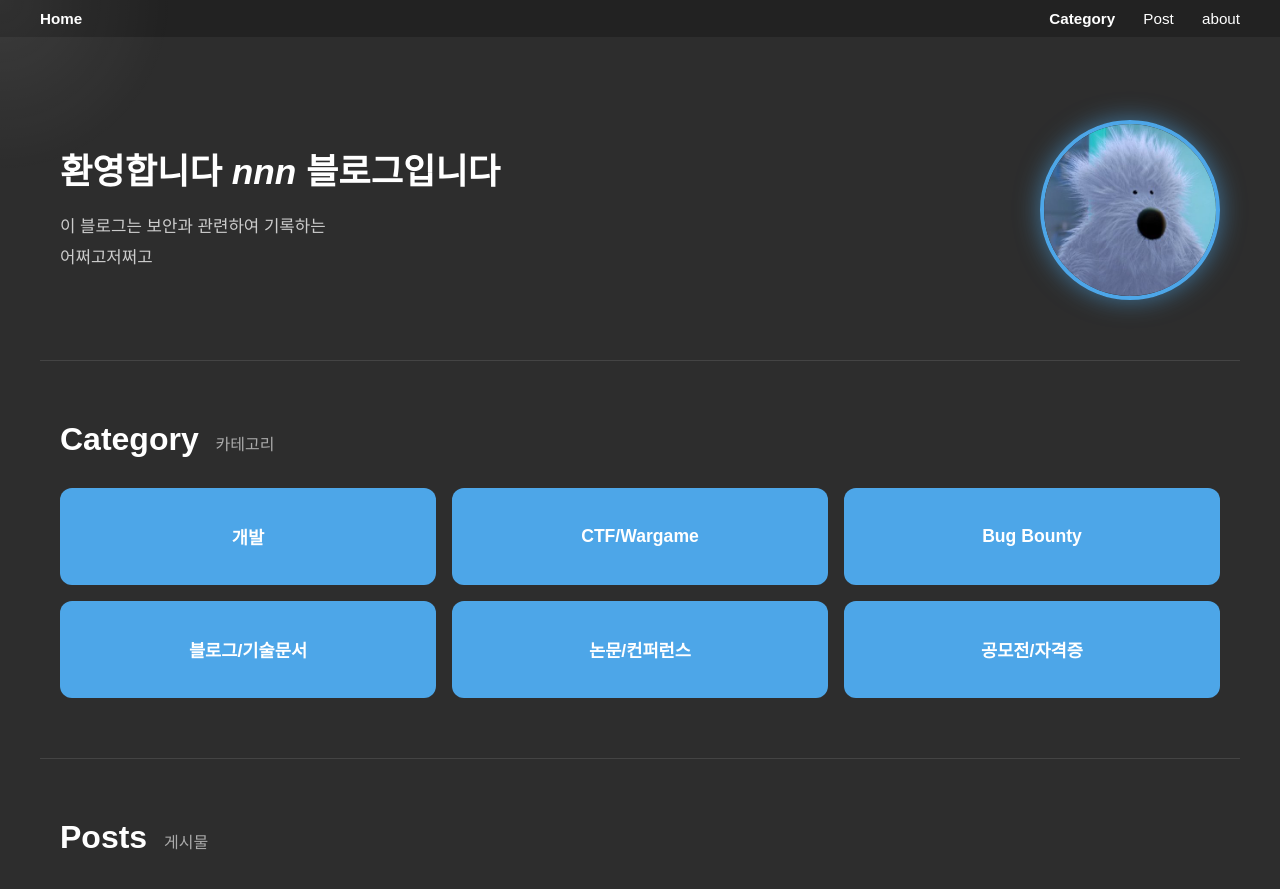
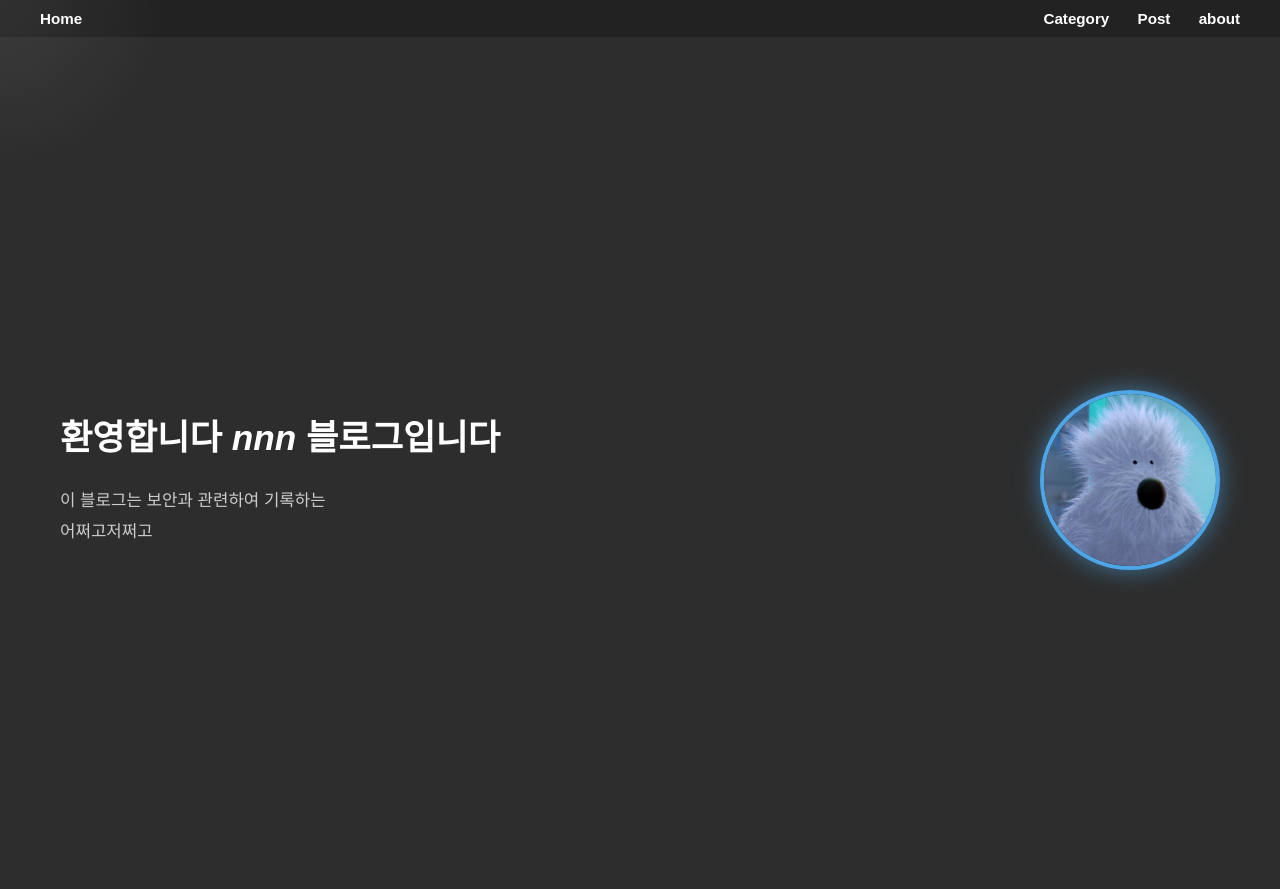
Before and after one commit to nonono2525/nonono2525.github.io, a Jekyll site: the page built from index.html, in a window 1280 px wide and 900 px high. Shown: the top 889 px of the window. Built offline with Jekyll 4.4.1, drawn with Linux system fonts in a browser that asks for light colours.

Commit message:
Update custom.css

```diff
--- a/assets/css/custom.css
+++ b/assets/css/custom.css
@@ -123,3 +123,260 @@
 .no-posts {
   color: #888;
 }
+
+html {
+  scroll-behavior: smooth;
+}
+
+body {
+  background: #232833;
+  color: #fff;
+  font-family: sans-serif;
+  margin: 0;
+}
+
+.top-nav {
+  position: fixed;
+  top: 0;
+  left: 0;
+  right: 0;
+  display: flex;
+  justify-content: space-between;
+  align-items: center;
+  padding: 14px 32px;
+  background: rgba(24, 27, 34, 0.68);
+  backdrop-filter: blur(10px);
+  -webkit-backdrop-filter: blur(10px);
+  z-index: 1000;
+}
+
+.top-nav a {
+  color: #fff;
+  text-decoration: none;
+  margin-left: 24px;
+  font-size: 0.95rem;
+  font-weight: 600;
+}
+
+.top-nav > a {
+  margin-left: 0;
+}
+
+#scroll-progress-bar {
+  position: fixed;
+  top: 56px;
+  left: 0;
+  height: 4px;
+  width: 0%;
+  background: #4da6e8;
+  z-index: 1001;
+}
+
+#cursor-glow {
+  pointer-events: none;
+  position: fixed;
+  width: 260px;
+  height: 260px;
+  border-radius: 50%;
+  background: radial-gradient(circle, rgba(77,166,232,0.10) 0%, rgba(77,166,232,0.04) 35%, transparent 72%);
+  transform: translate(-50%, -50%);
+  z-index: 999;
+  transition: width 0.2s, height 0.2s, opacity 0.2s;
+}
+
+.hero-section {
+  min-height: 100vh;
+  display: flex;
+  justify-content: space-between;
+  align-items: flex-start;
+  gap: 40px;
+  padding: 120px 60px 60px;
+}
+
+.hero-text {
+  max-width: 620px;
+}
+
+.hero-text h1 {
+  font-size: 3.3rem;
+  line-height: 1.2;
+  margin-bottom: 24px;
+}
+
+.hero-text p {
+  font-size: 1.15rem;
+  line-height: 1.7;
+  color: #d5d7db;
+}
+
+.profile-circle,
+.profile-circle-about {
+  width: 180px;
+  height: 180px;
+  border-radius: 50%;
+  object-fit: cover;
+  border: 4px solid #4da6e8;
+  box-shadow: 0 0 24px rgba(77,166,232,0.45);
+  flex-shrink: 0;
+}
+
+.section-divider {
+  border: none;
+  border-top: 1px solid rgba(255,255,255,0.25);
+  margin: 0 40px;
+}
+
+.category-section,
+.posts-section,
+.about-section {
+  padding: 70px 60px;
+}
+
+.category-section h1,
+.category-section h2,
+.posts-section h2,
+.about-section h1 {
+  font-size: 3rem;
+  margin-bottom: 30px;
+}
+
+.ko {
+  font-size: 0.5em;
+  color: #c7cad1;
+  font-weight: 400;
+}
+
+.category-grid {
+  display: grid;
+  grid-template-columns: repeat(3, minmax(220px, 1fr));
+  gap: 18px;
+}
+
+.category-block {
+  display: flex;
+  align-items: center;
+  justify-content: center;
+  min-height: 120px;
+  background: #5a9bdb;
+  color: #fff;
+  text-decoration: none;
+  border-radius: 18px;
+  font-size: 1.15rem;
+  font-weight: 700;
+  transition: transform 0.15s cubic-bezier(.36,2,.6,1), box-shadow 0.2s;
+}
+
+.category-block:hover {
+  box-shadow: 0 10px 28px rgba(77,166,232,0.35);
+}
+
+.post-item {
+  display: flex;
+  justify-content: space-between;
+  gap: 20px;
+  padding: 16px 0;
+  border-bottom: 1px solid rgba(255,255,255,0.12);
+}
+
+.post-item a {
+  color: #fff;
+  text-decoration: none;
+}
+
+.post-date {
+  color: #9aa1ab;
+  white-space: nowrap;
+}
+
+.about-section {
+  min-height: 100vh;
+  padding-top: 120px;
+  text-align: center;
+}
+
+.about-profile {
+  margin: 40px 0 28px;
+}
+
+.about-name {
+  font-size: 2.5rem;
+  margin-bottom: 12px;
+}
+
+.about-school {
+  color: #d7dbe1;
+  font-size: 1.15rem;
+  margin-bottom: 22px;
+}
+
+.about-links {
+  list-style: none;
+  padding: 0;
+  margin: 0;
+}
+
+.about-links li {
+  display: flex;
+  justify-content: center;
+  align-items: center;
+  gap: 10px;
+  margin-bottom: 12px;
+}
+
+.about-icon {
+  width: 24px;
+  height: 24px;
+}
+
+.about-links a {
+  color: #fff;
+  text-decoration: none;
+}
+
+@media (max-width: 900px) {
+  .hero-section {
+    flex-direction: column;
+    align-items: flex-start;
+  }
+
+  .category-grid {
+    grid-template-columns: 1fr 1fr;
+  }
+}
+
+@media (max-width: 640px) {
+  .top-nav {
+    padding: 12px 16px;
+  }
+
+  .top-nav a {
+    margin-left: 14px;
+    font-size: 0.88rem;
+  }
+
+  .hero-section,
+  .category-section,
+  .posts-section,
+  .about-section {
+    padding-left: 24px;
+    padding-right: 24px;
+  }
+
+  .hero-text h1,
+  .category-section h1,
+  .category-section h2,
+  .posts-section h2,
+  .about-section h1 {
+    font-size: 2.2rem;
+  }
+
+  .category-grid {
+    grid-template-columns: 1fr;
+  }
+
+  .profile-circle,
+  .profile-circle-about {
+    width: 140px;
+    height: 140px;
+  }
+}
```
